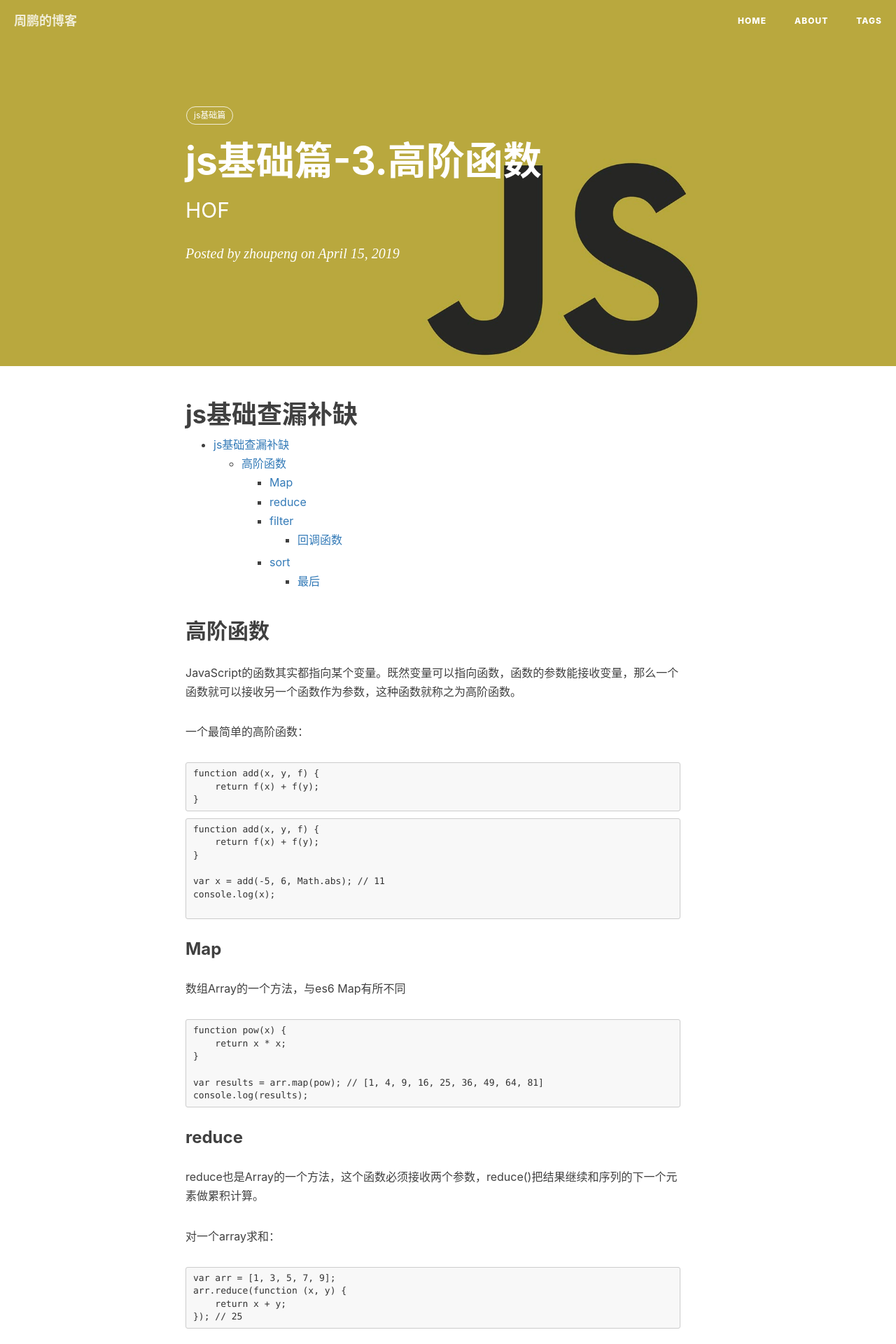
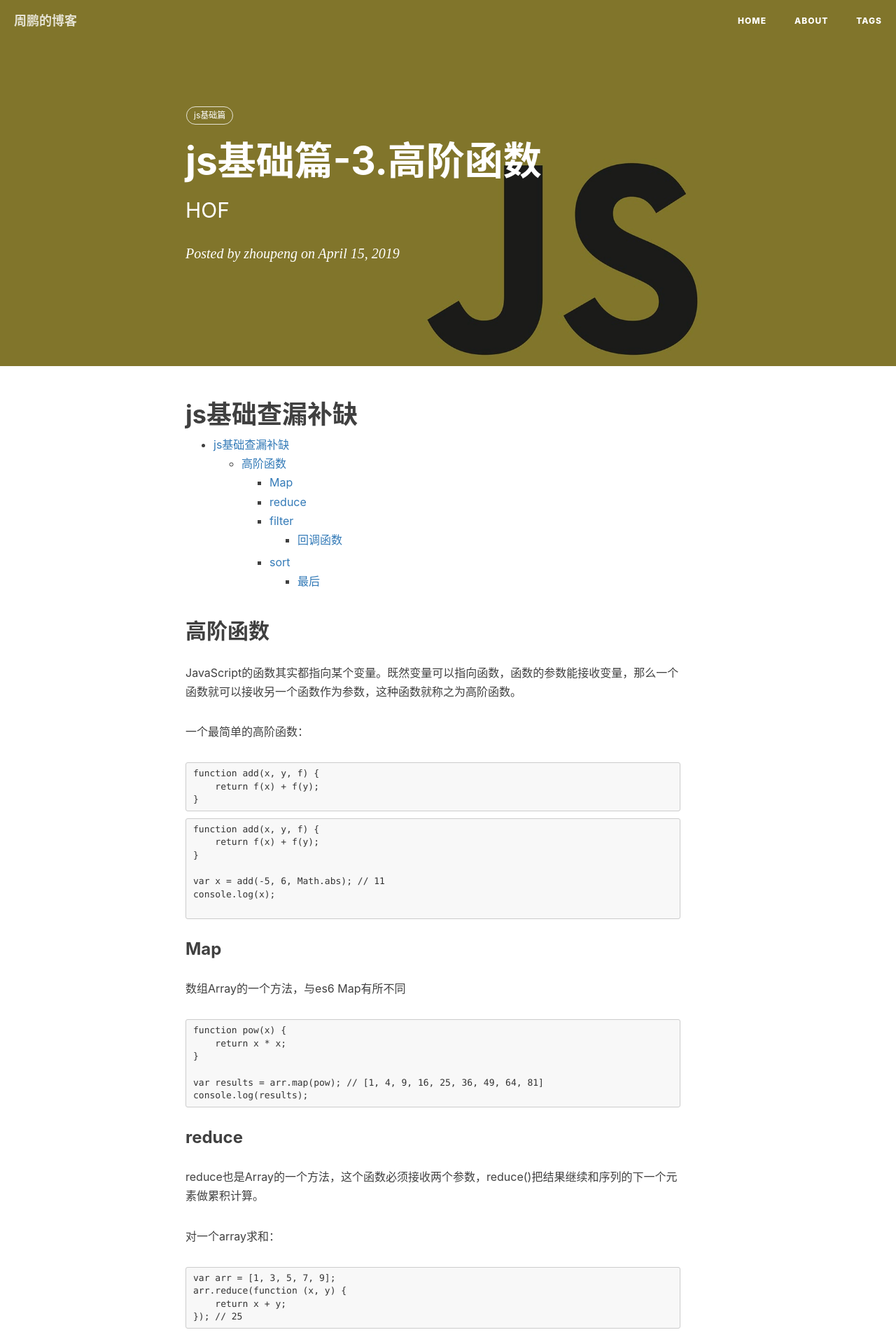
Before and after one commit to ttypZhoupeng/my-blog, a Jekyll site: the page built from _posts/2019-04-15-higher_order_functions.md, in a window 1280 px wide. Shown: the top 1920 px of the page at 70% size. Built offline with Jekyll 4.4.1, drawn with Linux system fonts in a browser that asks for light colours; comment, search, counter and statistics services are not loaded.

```diff
--- a/_layouts/keynote.html
+++ b/_layouts/keynote.html
@@ -193,7 +193,7 @@
     (function() {
         var ds = document.createElement('script');
         ds.type = 'text/javascript';ds.async = true;
-        ds.src = (document.location.protocol == 'https:' ? 'https:' : 'http:') + '//static.duoshuo.com/embed.js';
+        // ds.src = (document.location.protocol == 'https:' ? 'https:' : 'http:') + '//static.duoshuo.com/embed.js';
         ds.charset = 'UTF-8';
         (document.getElementsByTagName('head')[0]
          || document.getElementsByTagName('body')[0]).appendChild(ds);
--- a/_layouts/post.html
+++ b/_layouts/post.html
@@ -9,7 +9,21 @@
 <!-- Post Header -->
 <style type="text/css">
     header.intro-header{
-        background-image: url('{{ site.baseurl }}/{% if page.header-img %}{{ page.header-img }}{% else %}{{ site.header-img }}{% endif %}')
+        background-image: url('{{ site.baseurl }}/{% if page.header-img %}{{ page.header-img }}{% else %}{{ site.header-img }}{% endif %}');
+        position: relative;
+    }
+    header.intro-header::after{
+        content: '';
+        position: absolute;
+        width: 100%;
+        height: 100%;
+        left: 0;
+        top: 0;
+        background-color: rgba(0,0,0,0.3);
+    }
+    .container {
+        position: relative;
+        z-index: 10;
     }
 </style>
 <header class="intro-header" >
@@ -162,7 +176,7 @@
     (function() {
         var ds = document.createElement('script');
         ds.type = 'text/javascript';ds.async = true;
-        ds.src = (document.location.protocol == 'https:' ? 'https:' : 'http:') + '//static.duoshuo.com/embed.js';
+        // ds.src = (document.location.protocol == 'https:' ? 'https:' : 'http:') + '//static.duoshuo.com/embed.js';
         ds.charset = 'UTF-8';
         (document.getElementsByTagName('head')[0]
          || document.getElementsByTagName('body')[0]).appendChild(ds);
--- a/about.html
+++ b/about.html
@@ -91,7 +91,7 @@
     (function() {
         var ds = document.createElement('script');
         ds.type = 'text/javascript';ds.async = true;
-        ds.src = (document.location.protocol == 'https:' ? 'https:' : 'http:') + '//static.duoshuo.com/embed.js';
+        // ds.src = (document.location.protocol == 'https:' ? 'https:' : 'http:') + '//static.duoshuo.com/embed.js';
         ds.charset = 'UTF-8';
         (document.getElementsByTagName('head')[0]
          || document.getElementsByTagName('body')[0]).appendChild(ds);
```
Also changed, not shown: _posts/2019-05-11-capernaum.md (added, +16 -0 lines), img/posts/film_review/capernaum_bg.jpg (added), 11 other files.
